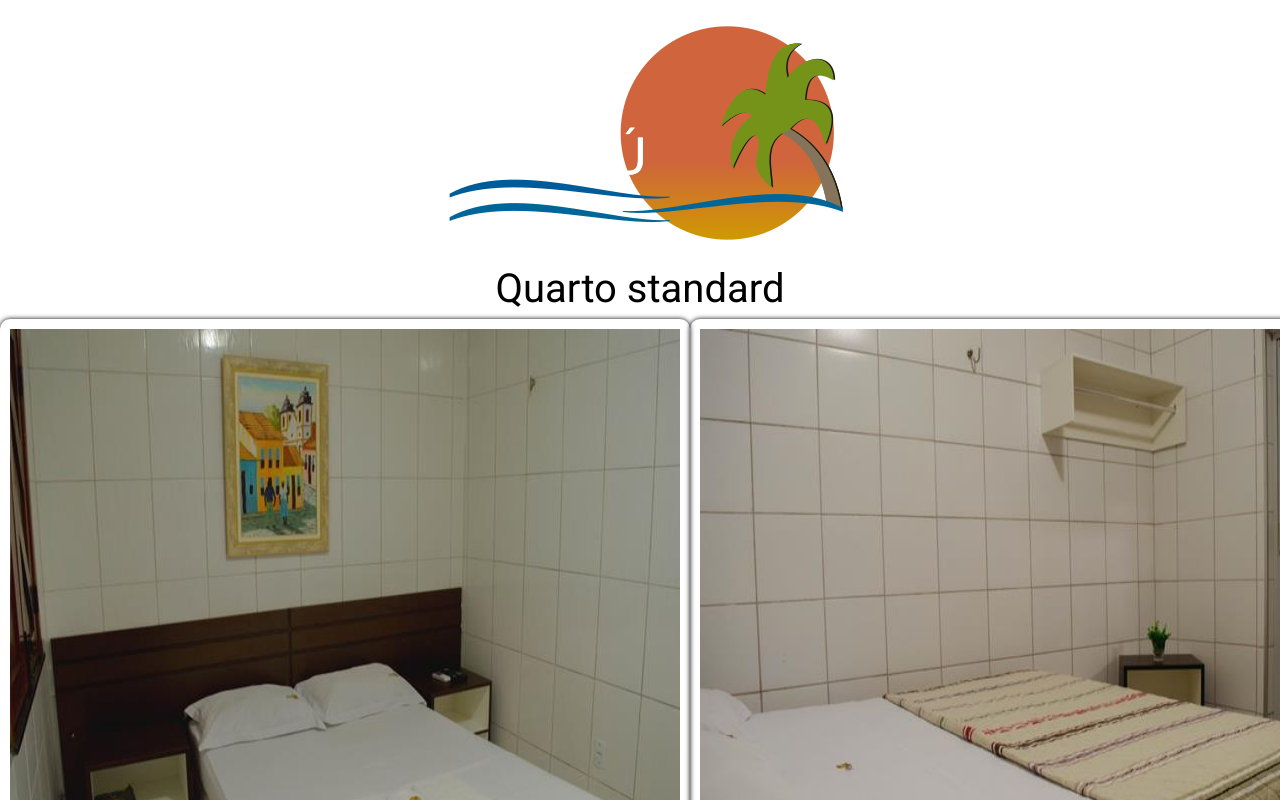
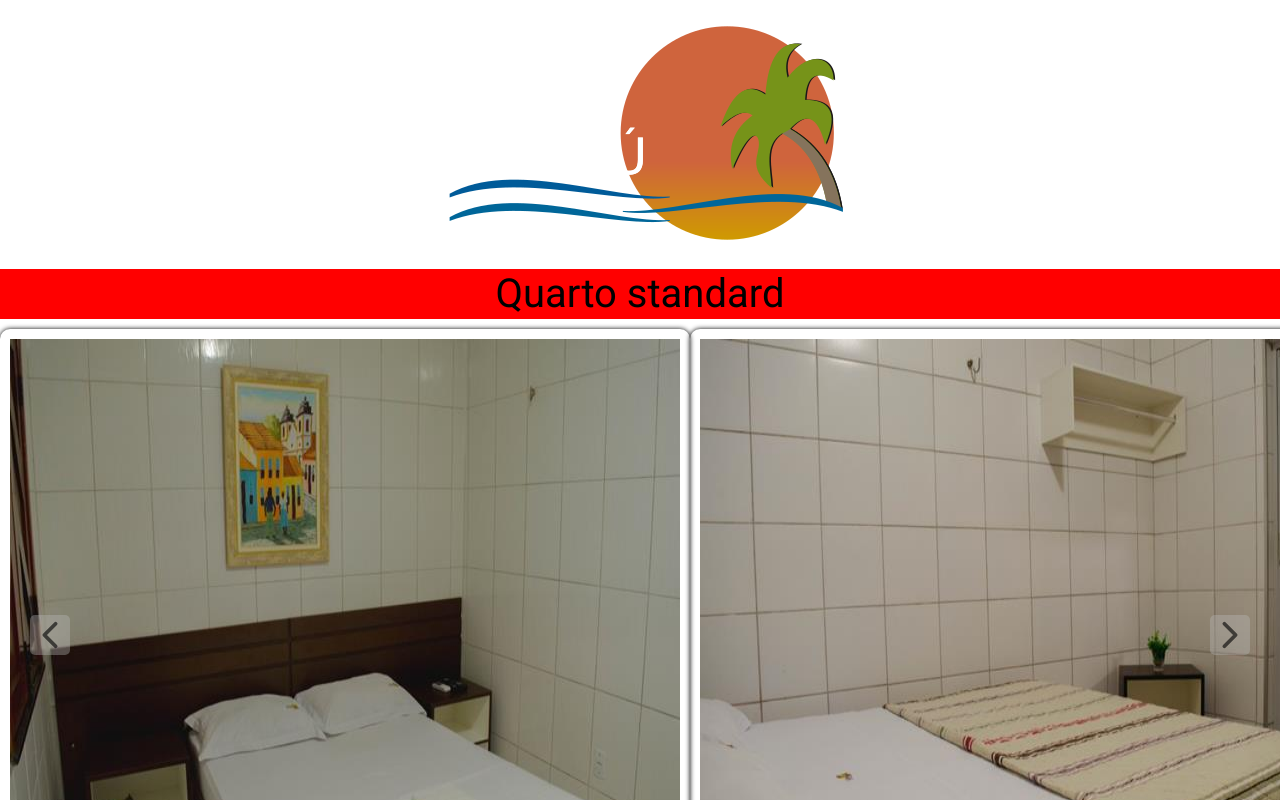
Before and after one commit to FelipeMedeiros99/pousada-tambau-album, a React (Create React App) app: page / in a window 1280 px wide. Shown: the top 800 px of the page. Built offline with nearby package versions, Linux system fonts and the light colour scheme.

Commit message:
botoes adicionados, mas não funcionais

```diff
--- a/src/Quarto/index.jsx
+++ b/src/Quarto/index.jsx
@@ -10,10 +10,16 @@ export default function Quarto({padrao}){
     return(
 
         <ContainerCategoria>
+            <div className="container-icone esquerda">
+                <ion-icon name="chevron-back-outline"></ion-icon>
+            </div>
+            <div className="container-icone direita">
+                <ion-icon name="chevron-forward-outline"></ion-icon>
+            </div>
 
             <h1>Quarto {padrao}</h1>
+
             <ContainerFotos>
-                {/* <button>Esquerda</button> */}
                 {numeros.map((numero)=>(
                     <img id={`${padrao}${numero}`} src={`./assets/${padrao}/${padrao}${numero}.jpg`} alt="" />
                     ))}
@@ -28,8 +34,41 @@ export default function Quarto({padrao}){
 
 
 const ContainerCategoria = styled.div`
+    position: relative;
+    display: flex;
+    flex-direction: column;
+
+    ion-icon{
+        font-size: 40px;
+        color: #0000009b;
+        background-color: #bdbdbd5c;
+        border-radius: 5px;
+    }
+
+    .container-icone{
+        position: absolute;
+        display: flex;
+        align-items: center;
+        z-index: 3;
+        top: 40%
+    }
+
+    .container-icone:hover{
+        cursor: pointer;
+    }
+
+    .esquerda{
+        left: 30px;
+    }
+
+    .direita{
+        right: 30px;
+    }
+
 
     h1{
+        height: 50px;
+        background-color: red;
         display: flex;
         align-items: center;
         justify-content: center;
@@ -48,12 +87,6 @@ const ContainerFotos = styled.div`
     position: relative;
     padding-top: 10px;
     padding-bottom: 10px;
-/*
-    button{
-        height: 100%;
-        position: absolute;
-        z-index: 3;
-    } */
 
     img{
         padding: 10px;
```
